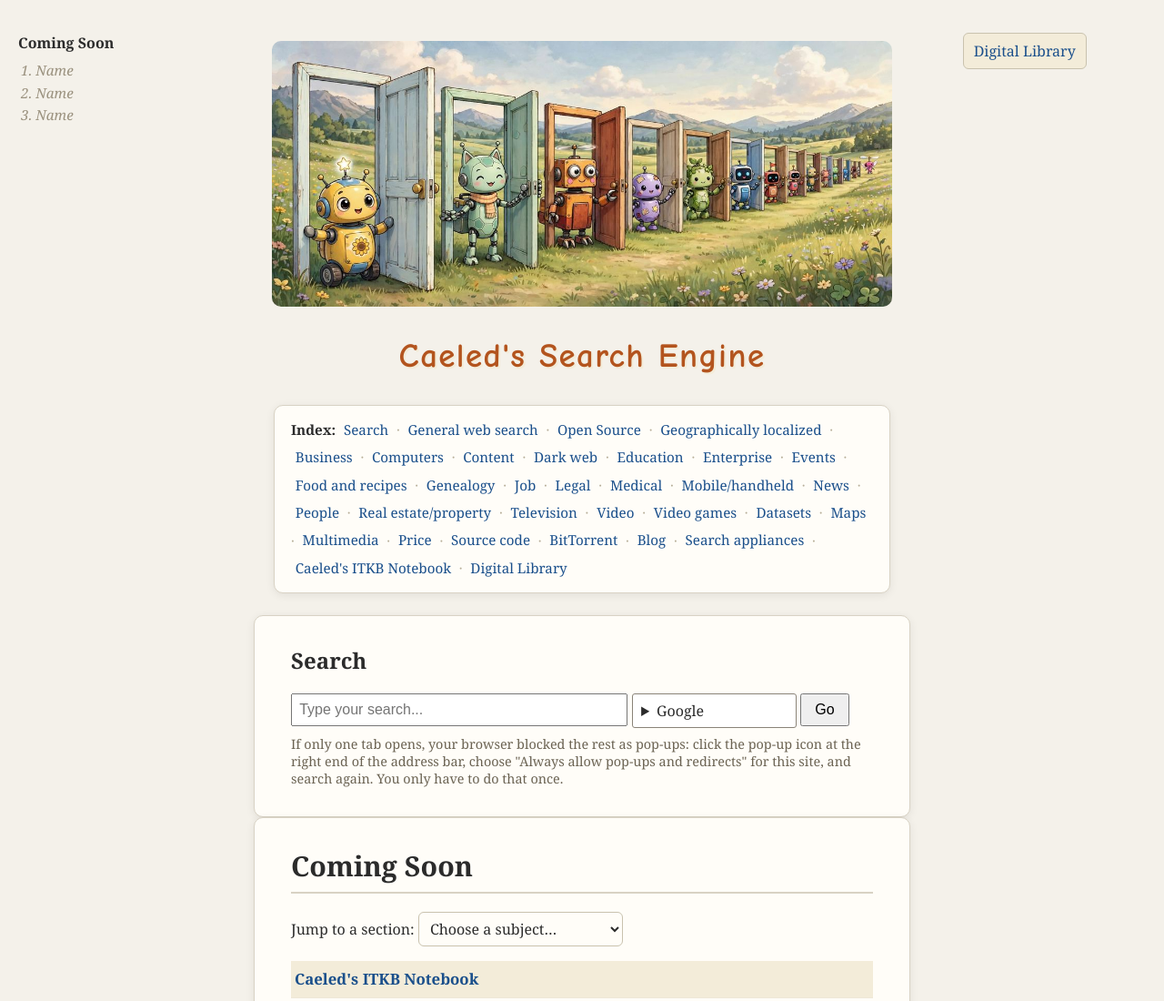
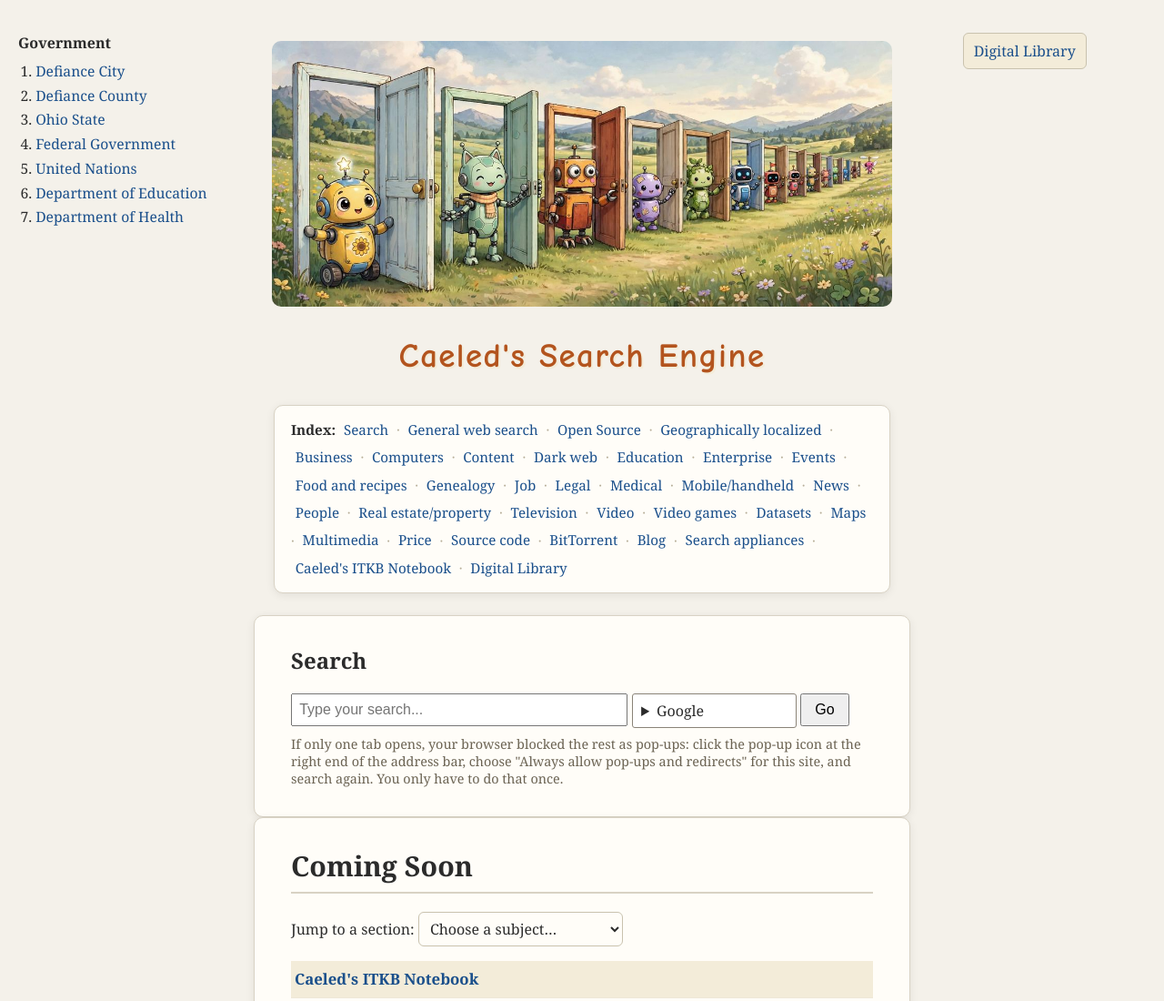
Before and after one commit to caeled/mis-classmate-portal, a plain HTML site: page LinkFromPortal.html in a window 1280 px wide. Shown: the top 1100 px of the page at 91% size. Drawn offline with Linux system fonts and the light colour scheme.

Commit message:
Web Desk header: Government links replace Coming Soon placeholders

```diff
--- a/LinkFromPortal.html
+++ b/LinkFromPortal.html
@@ -78,6 +78,21 @@
     font-weight: bold;
     margin-bottom: 0.4rem;
   }
+
+  .govlist {
+    margin: 0;
+    padding-left: 1.2rem;
+  }
+  .govlist li {
+    border-bottom: none;
+    padding: 0.15rem 0;
+    font-size: 0.98rem;
+  }
+  .govlist a {
+    display: inline;
+    padding: 0;
+    font-size: 0.98rem;
+  }
   .soonlist {
     margin: 0;
     padding-left: 1.2rem;
@@ -155,11 +170,15 @@
   <table class="headtable">
     <tr>
       <td class="colside">
-        <div class="sidehead">Coming Soon</div>
-        <ol class="soonlist">
-          <li>Name</li>
-          <li>Name</li>
-          <li>Name</li>
+        <div class="sidehead">Government</div>
+        <ol class="govlist">
+          <li><a href="https://www.cityofdefiance.com/">Defiance City</a></li>
+          <li><a href="https://www.defiance-county.com/">Defiance County</a></li>
+          <li><a href="https://ohio.gov/">Ohio State</a></li>
+          <li><a href="https://www.usa.gov/">Federal Government</a></li>
+          <li><a href="https://www.un.org/">United Nations</a></li>
+          <li><a href="https://www.ed.gov/">Department of Education</a></li>
+          <li><a href="https://www.hhs.gov/">Department of Health</a></li>
         </ol>
       </td>
       <td class="colmid">
```
